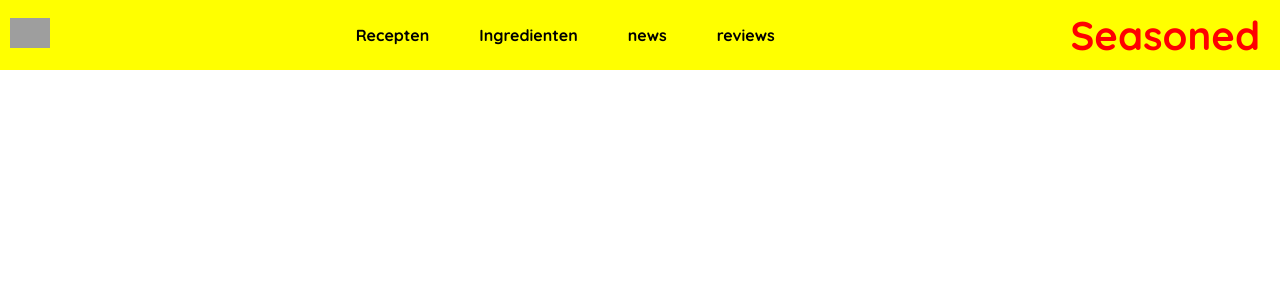
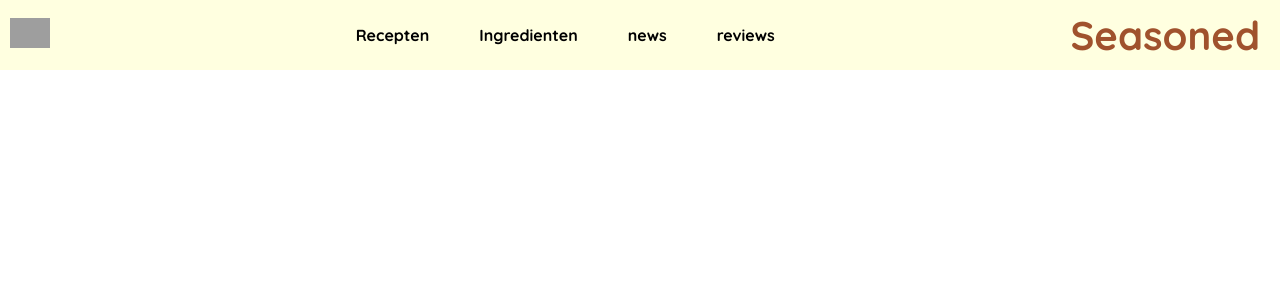
Before and after one commit to LerathoBiekman/Seasoned, a Django app: template seasoned_webapp/recipes/templates/base.html in a window 1280 px wide. Shown: the top 300 px of the page. Run offline with Django 4.2, Linux system fonts and the light colour scheme; the template is opened without the code that fills it, so the values that code supplies are empty; grey boxes are pictures that could not be loaded.

Commit message:
changed the colors scheme

```diff
--- a/seasoned_webapp/recipes/static/stylesheets/base.css
+++ b/seasoned_webapp/recipes/static/stylesheets/base.css
@@ -7,7 +7,7 @@ body, html {
 }
 
 .navigation {
-    background-color: yellow;
+    background-color: lightyellow;
     width: 100%;
     display: flex;
     align-items: center;
@@ -43,11 +43,11 @@ body, html {
 }
 
 .buttons a:hover {
-    color: red;
+    color: sienna;
 }
 
 .seasoned {
-    color: red;
+    color: sienna;
     font-weight: bold;
     font-size: 40px;
     margin-right: 30px;
```
